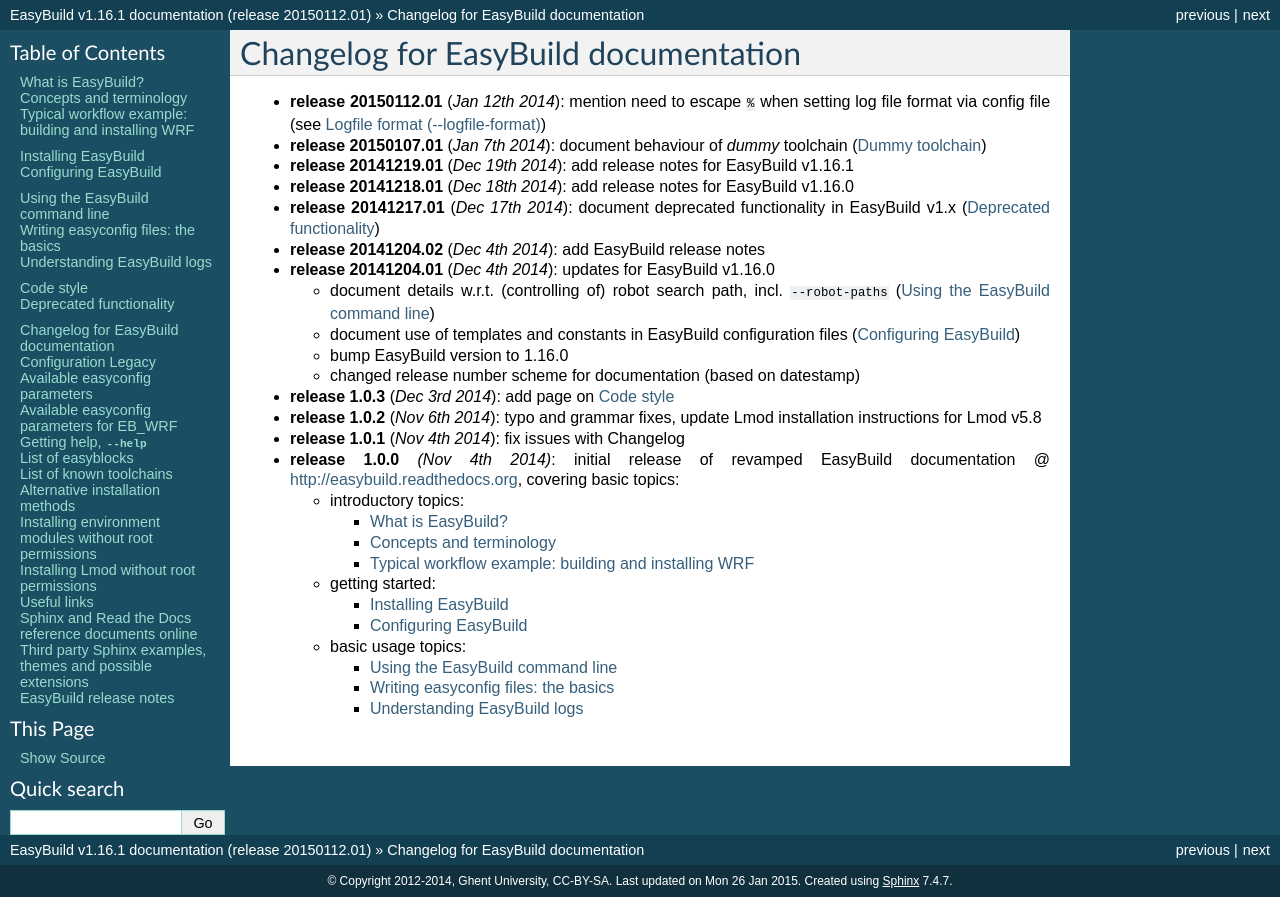
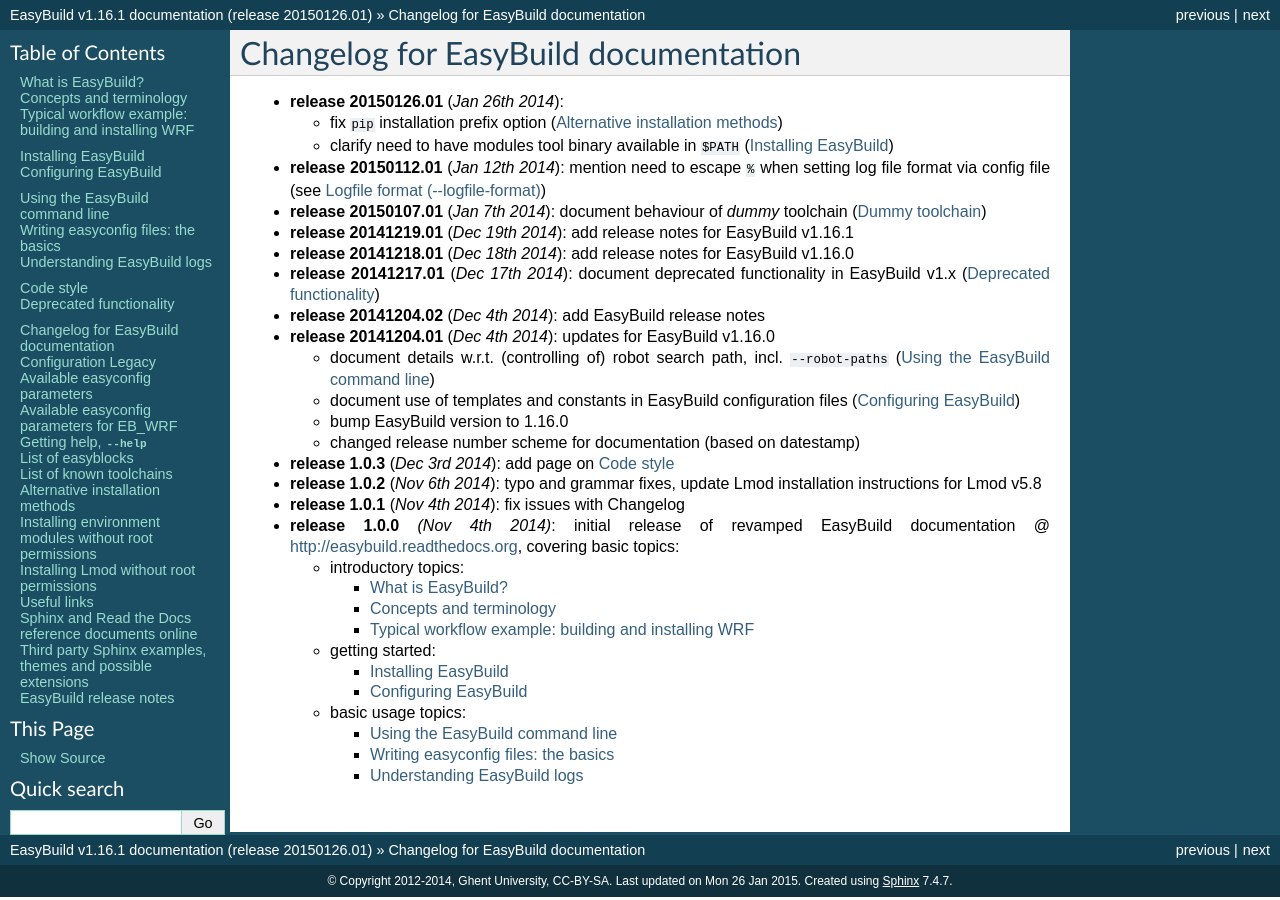
Before and after one commit to easybuilders/easybuild, a Sphinx documentation site: the page built from docs/Changelog.rst, in a window 1280 px wide. Built offline with Sphinx 7.4.7, drawn with Linux system fonts in a browser that asks for light colours.

Commit message:
bump docs release, update changelog

```diff
--- a/docs/Changelog.rst
+++ b/docs/Changelog.rst
@@ -3,6 +3,10 @@
 Changelog for EasyBuild documentation
 -------------------------------------
 
+* **release 20150126.01** (`Jan 26th 2014`):
+
+  * fix ``pip`` installation prefix option (:ref:`alt_inst_methods`)
+  * clarify need to have modules tool binary available in ``$PATH`` (:ref:`installation`)
 * **release 20150112.01** (`Jan 12th 2014`): mention need to escape ``%`` when setting log file format via config file (see :ref:`logfile_format`)
 * **release 20150107.01** (`Jan 7th 2014`): document behaviour of `dummy` toolchain (:ref:`dummy_toolchain`)
 * **release 20141219.01** (`Dec 19th 2014`): add release notes for EasyBuild v1.16.1
--- a/docs/conf.py
+++ b/docs/conf.py
@@ -43,7 +43,7 @@
 # The short X.Y version.
 version = '1.16.1'  # this is meant to reference the version of EasyBuild
 # The full version, including alpha/beta/rc tags.
-release = '20150112.01'  # this is meant to reference the version of the documentation itself
+release = '20150126.01'  # this is meant to reference the version of the documentation itself
 
 # There are two options for replacing |today|: either, you set today to some
 # non-false value, then it is used:
```
